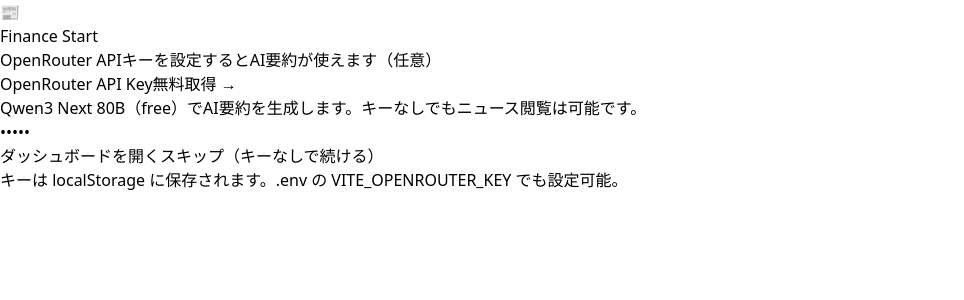
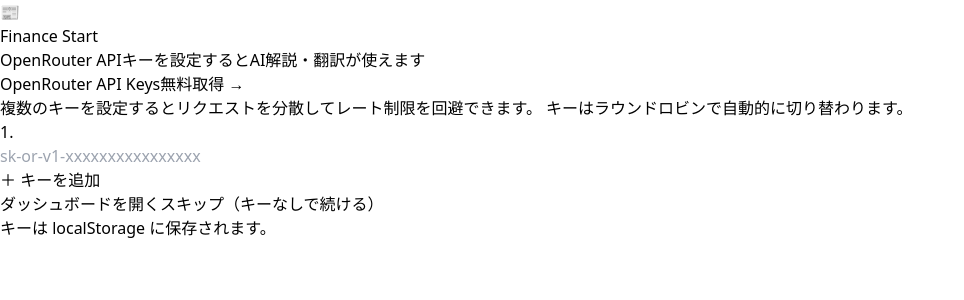
Before and after one commit to tehuyoryu-cpu/finance-start3110, a React (Vite) app: page / in a window 1280 px wide. Shown: the top 300 px of the page, without its empty margins (0-964 px from the left). Built offline with nearby package versions, Linux system fonts and the light colour scheme; no server answers.

Commit message:
Multi-key input UI with round-robin info

```diff
--- a/src/components/ApiKeySetup.tsx
+++ b/src/components/ApiKeySetup.tsx
@@ -1,33 +1,37 @@
 import { useState, useEffect } from 'react'
-
-const STORAGE_KEY = 'openrouter_key'
-
-export function loadOpenRouterKey(): string {
-  return localStorage.getItem(STORAGE_KEY) || (import.meta as { env?: { VITE_OPENROUTER_KEY?: string } }).env?.VITE_OPENROUTER_KEY || ''
-}
-
-export function saveOpenRouterKey(key: string): void {
-  localStorage.setItem(STORAGE_KEY, key)
-}
+import { getOpenRouterKeys, saveOpenRouterKeys } from '../services/api'
 
 export function hasOpenRouterKey(): boolean {
-  return !!loadOpenRouterKey()
+  return getOpenRouterKeys().length > 0
 }
 
 export default function ApiKeySetup({ onComplete }: { onComplete: () => void }) {
-  const [key, setKey]     = useState('')
+  const [keys, setKeys] = useState<string[]>([''])
   const [saving, setSaving] = useState(false)
 
   useEffect(() => {
-    setKey(loadOpenRouterKey())
+    const stored = getOpenRouterKeys()
+    setKeys(stored.length > 0 ? stored : [''])
   }, [])
 
-  async function handleSave() {
+  const updateKey = (i: number, val: string) => {
+    setKeys(prev => { const n = [...prev]; n[i] = val; return n })
+  }
+
+  const addKey = () => setKeys(prev => [...prev, ''])
+
+  const removeKey = (i: number) => {
+    setKeys(prev => prev.length === 1 ? [''] : prev.filter((_, idx) => idx !== i))
+  }
+
+  const handleSave = async () => {
     setSaving(true)
-    saveOpenRouterKey(key.trim())
+    saveOpenRouterKeys(keys)
     setSaving(false)
     onComplete()
   }
+
+  const validCount = keys.filter(k => k.trim().length > 0).length
 
   return (
     <div className="min-h-screen bg-zinc-950 flex items-center justify-center p-6">
@@ -35,26 +39,74 @@
         <div className="text-center mb-8">
           <div className="text-5xl mb-4">📰</div>
           <h1 className="text-3xl font-bold text-white">Finance Start</h1>
-          <p className="text-zinc-400 mt-2 text-sm">OpenRouter APIキーを設定するとAI要約が使えます（任意）</p>
+          <p className="text-zinc-400 mt-2 text-sm">
+            OpenRouter APIキーを設定するとAI解説・翻訳が使えます
+          </p>
         </div>
+
         <div className="bg-zinc-900 rounded-2xl p-6 border border-zinc-800 space-y-5">
           <div>
-            <div className="flex justify-between items-center mb-1">
-              <label className="text-sm font-semibold text-white">OpenRouter API Key</label>
+            <div className="flex justify-between items-center mb-2">
+              <label className="text-sm font-semibold text-white">
+                OpenRouter API Keys
+                {validCount > 0 && (
+                  <span className="ml-2 text-xs text-green-400">
+                    {validCount}件設定済み
+                  </span>
+                )}
+              </label>
               <a href="https://openrouter.ai/keys" target="_blank" rel="noopener noreferrer"
-                className="text-xs text-blue-400 hover:text-blue-300 underline">無料取得 →</a>
+                className="text-xs text-blue-400 hover:text-blue-300 underline">
+                無料取得 →
+              </a>
             </div>
-            <p className="text-xs text-zinc-500 mb-2">
-              Qwen3 Next 80B（free）でAI要約を生成します。キーなしでもニュース閲覧は可能です。
+            <p className="text-xs text-zinc-500 mb-3">
+              複数のキーを設定するとリクエストを分散してレート制限を回避できます。
+              キーはラウンドロビンで自動的に切り替わります。
             </p>
-            <input
-              type="password"
-              value={key}
-              onChange={e => setKey(e.target.value)}
-              placeholder="sk-or-v1-xxxxxxxxxxxxxxxx"
-              className="w-full bg-zinc-800 border border-zinc-700 rounded-lg px-3 py-2 text-sm text-white placeholder-zinc-600 focus:outline-none focus:border-blue-500 transition-colors"
-            />
+
+            <div className="space-y-2">
+              {keys.map((key, i) => (
+                <div key={i} className="flex gap-2 items-center">
+                  <div className="flex-shrink-0 text-xs text-zinc-500 w-5 text-right">
+                    {i + 1}.
+                  </div>
+                  <input
+                    type="password"
+                    value={key}
+                    onChange={e => updateKey(i, e.target.value)}
+                    placeholder="sk-or-v1-xxxxxxxxxxxxxxxx"
+                    className="flex-1 bg-zinc-800 border border-zinc-700 rounded-lg px-3 py-2 text-sm text-white placeholder-zinc-600 focus:outline-none focus:border-blue-500 transition-colors"
+                  />
+                  {keys.length > 1 && (
+                    <button onClick={() => removeKey(i)}
+                      className="text-zinc-500 hover:text-red-400 transition-colors text-lg flex-shrink-0">
+                      ✕
+                    </button>
+                  )}
+                </div>
+              ))}
+            </div>
+
+            <button onClick={addKey}
+              className="mt-3 w-full border border-dashed border-zinc-600 hover:border-blue-500 text-zinc-400 hover:text-blue-400 text-sm py-2 rounded-lg transition-all">
+              ＋ キーを追加
+            </button>
           </div>
+
+          {/* レート制限の説明 */}
+          {validCount >= 2 && (
+            <div className="bg-green-950 border border-green-800 rounded-xl p-3 text-xs text-green-300">
+              ✅ {validCount}個のキーでリクエストを分散。
+              レート制限リスクが約{Math.round((1 - 1/validCount) * 100)}%低減されます。
+            </div>
+          )}
+          {validCount === 1 && (
+            <div className="bg-yellow-950 border border-yellow-800 rounded-xl p-3 text-xs text-yellow-300">
+              💡 キーを複数追加するとレート制限（429エラー）を回避しやすくなります。
+            </div>
+          )}
+
           <button onClick={handleSave} disabled={saving}
             className="w-full bg-blue-600 hover:bg-blue-500 disabled:bg-zinc-700 text-white font-bold py-3 rounded-xl transition-all hover:scale-[1.02] active:scale-[0.98]">
             {saving ? '保存中...' : 'ダッシュボードを開く'}
@@ -64,8 +116,9 @@
             スキップ（キーなしで続ける）
           </button>
         </div>
+
         <p className="text-center text-zinc-600 text-xs mt-4">
-          キーは localStorage に保存されます。.env の VITE_OPENROUTER_KEY でも設定可能。
+          キーは localStorage に保存されます。
         </p>
       </div>
     </div>
```
